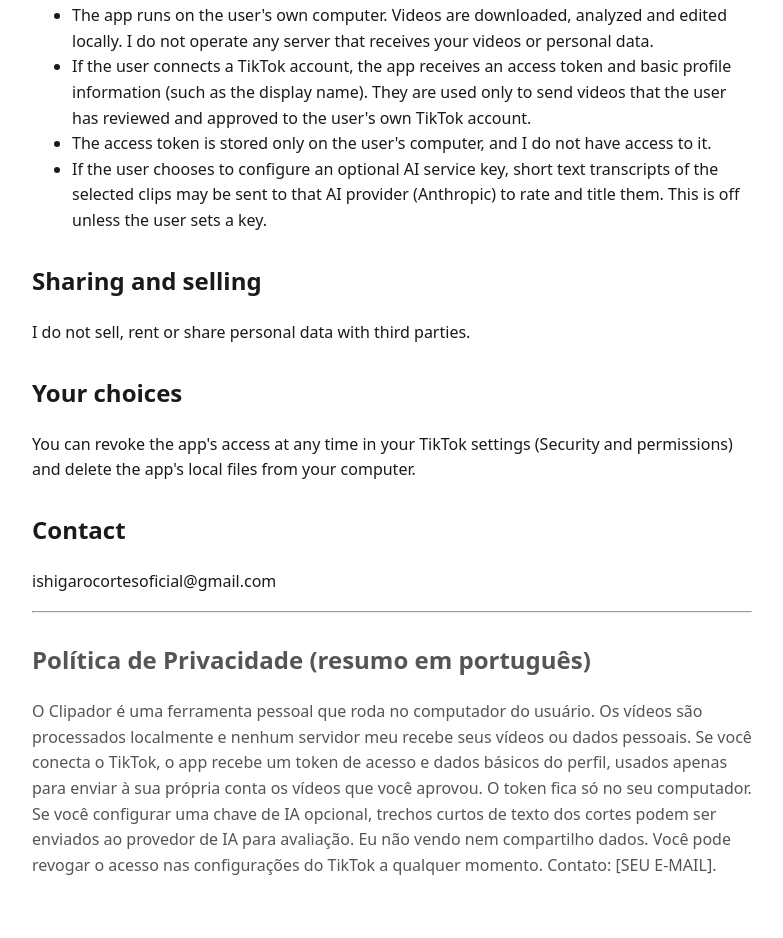
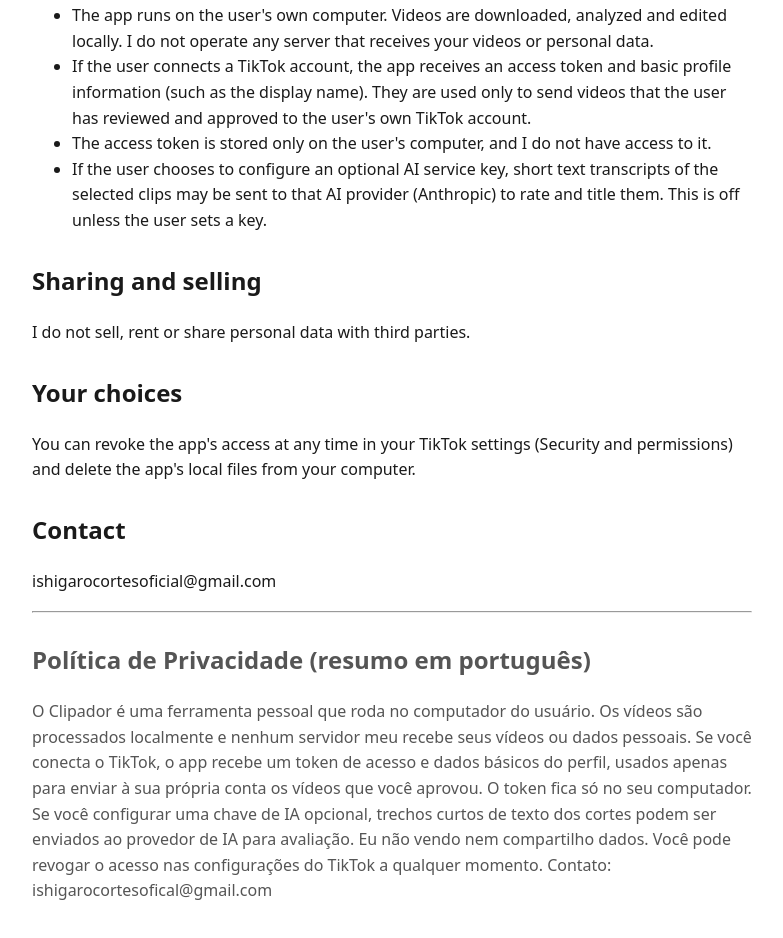
Before and after one commit to Pedroxd7/Pedroxd7.github.io, a plain HTML site: page privacy.html in a window 1280 px wide. Shown: the part 318-1256 px from the top of the page, without its empty margins (248-1031 px from the left). Drawn offline with Linux system fonts and the light colour scheme.

Commit message:
Update privacy.html

```diff
--- a/privacy.html
+++ b/privacy.html
@@ -7,4 +7,4 @@
 <li>If the user chooses to configure an optional AI service key, short text transcripts of the selected clips may be sent to that AI provider (Anthropic) to rate and title them. This is off unless the user sets a key.</li></ul>
 <h2>Sharing and selling</h2><p>I do not sell, rent or share personal data with third parties.</p>
 <h2>Your choices</h2><p>You can revoke the app's access at any time in your TikTok settings (Security and permissions) and delete the app's local files from your computer.</p>
-<h2>Contact</h2><p>ishigarocortesoficial@gmail.com</p><hr><div class="pt"><h2>Política de Privacidade (resumo em português)</h2><p>O Clipador é uma ferramenta pessoal que roda no computador do usuário. Os vídeos são processados localmente e nenhum servidor meu recebe seus vídeos ou dados pessoais. Se você conecta o TikTok, o app recebe um token de acesso e dados básicos do perfil, usados apenas para enviar à sua própria conta os vídeos que você aprovou. O token fica só no seu computador. Se você configurar uma chave de IA opcional, trechos curtos de texto dos cortes podem ser enviados ao provedor de IA para avaliação. Eu não vendo nem compartilho dados. Você pode revogar o acesso nas configurações do TikTok a qualquer momento. Contato: [SEU E-MAIL].</p></div></body></html>
+<h2>Contact</h2><p>ishigarocortesoficial@gmail.com</p><hr><div class="pt"><h2>Política de Privacidade (resumo em português)</h2><p>O Clipador é uma ferramenta pessoal que roda no computador do usuário. Os vídeos são processados localmente e nenhum servidor meu recebe seus vídeos ou dados pessoais. Se você conecta o TikTok, o app recebe um token de acesso e dados básicos do perfil, usados apenas para enviar à sua própria conta os vídeos que você aprovou. O token fica só no seu computador. Se você configurar uma chave de IA opcional, trechos curtos de texto dos cortes podem ser enviados ao provedor de IA para avaliação. Eu não vendo nem compartilho dados. Você pode revogar o acesso nas configurações do TikTok a qualquer momento. Contato: ishigarocortesofical@gmail.com </p></div></body></html>
```
